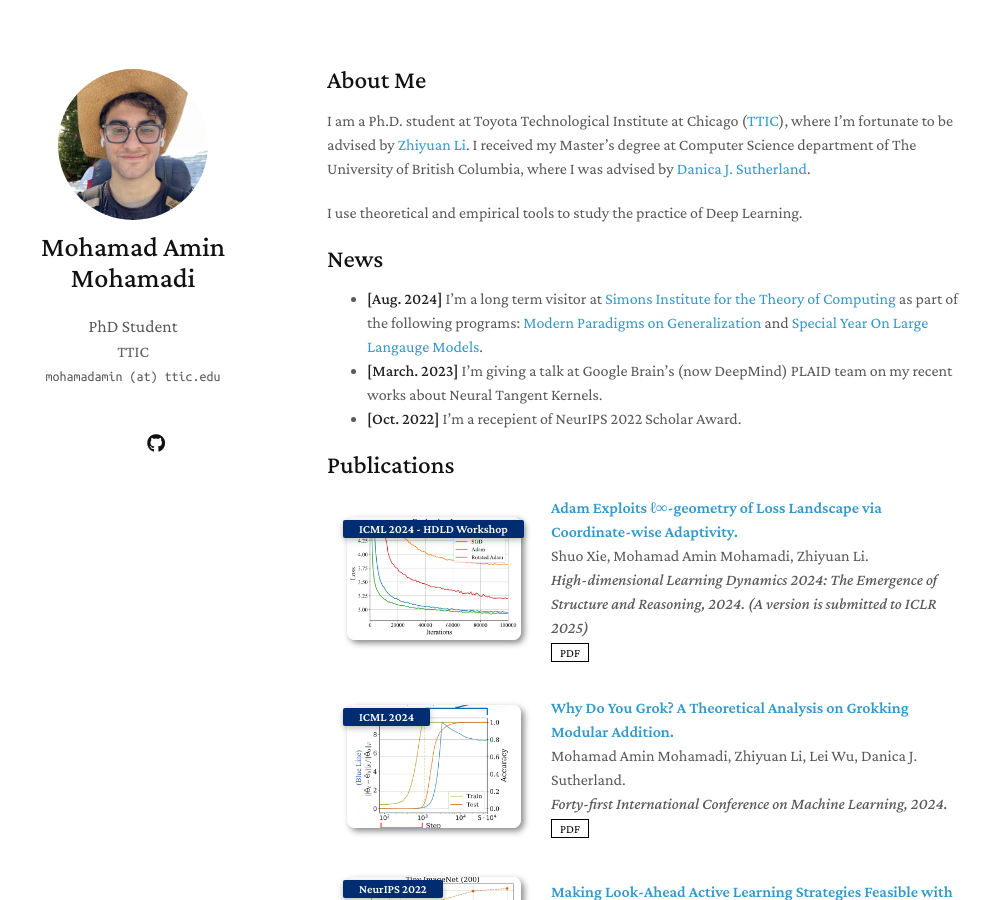
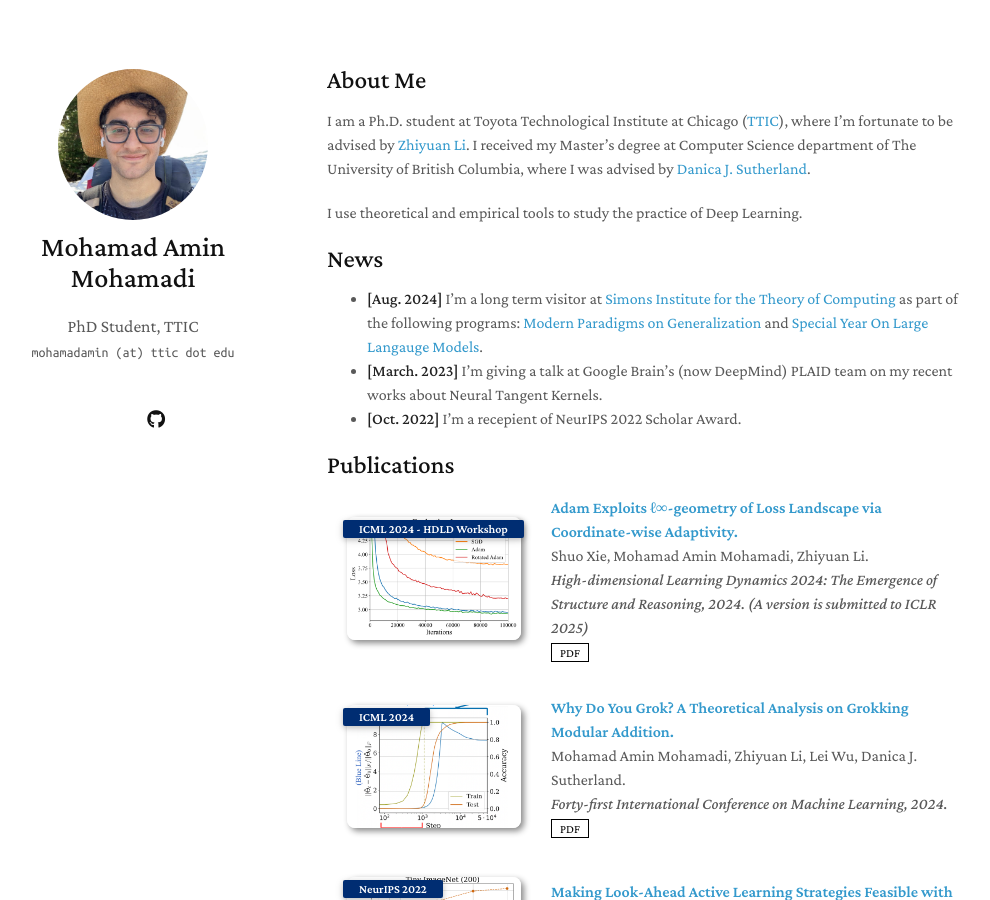
Before and after one commit to mohamad-amin/mohamad-amin.github.io, a Jekyll site: the page built from index.md, in a window 1280 px wide and 900 px high. Shown: the whole window, without its empty margins (143-1133 px from the left). Built offline with Jekyll 4.4.1, drawn with Linux system fonts in a browser that asks for light colours; a style sheet for code colours, icons or effects is not loaded; our own code applies the rules of GitHub Pages for plain Markdown files.

Commit message:
Update _config.yml

```diff
--- a/_config.yml
+++ b/_config.yml
@@ -1,8 +1,8 @@
 # Basic Information
 title: Mohamad Amin Mohamadi
-position: PhD Student
-affiliation: TTIC
-email: mohamadamin (at) ttic.edu
+position: PhD Student, TTIC
+#affiliation: TTIC
+email: mohamadamin (at) ttic dot edu
 
 # Search Engine Optimization (SEO)
 # The following information is used to improve the website traffic from search engines, e.g., Google.
```
